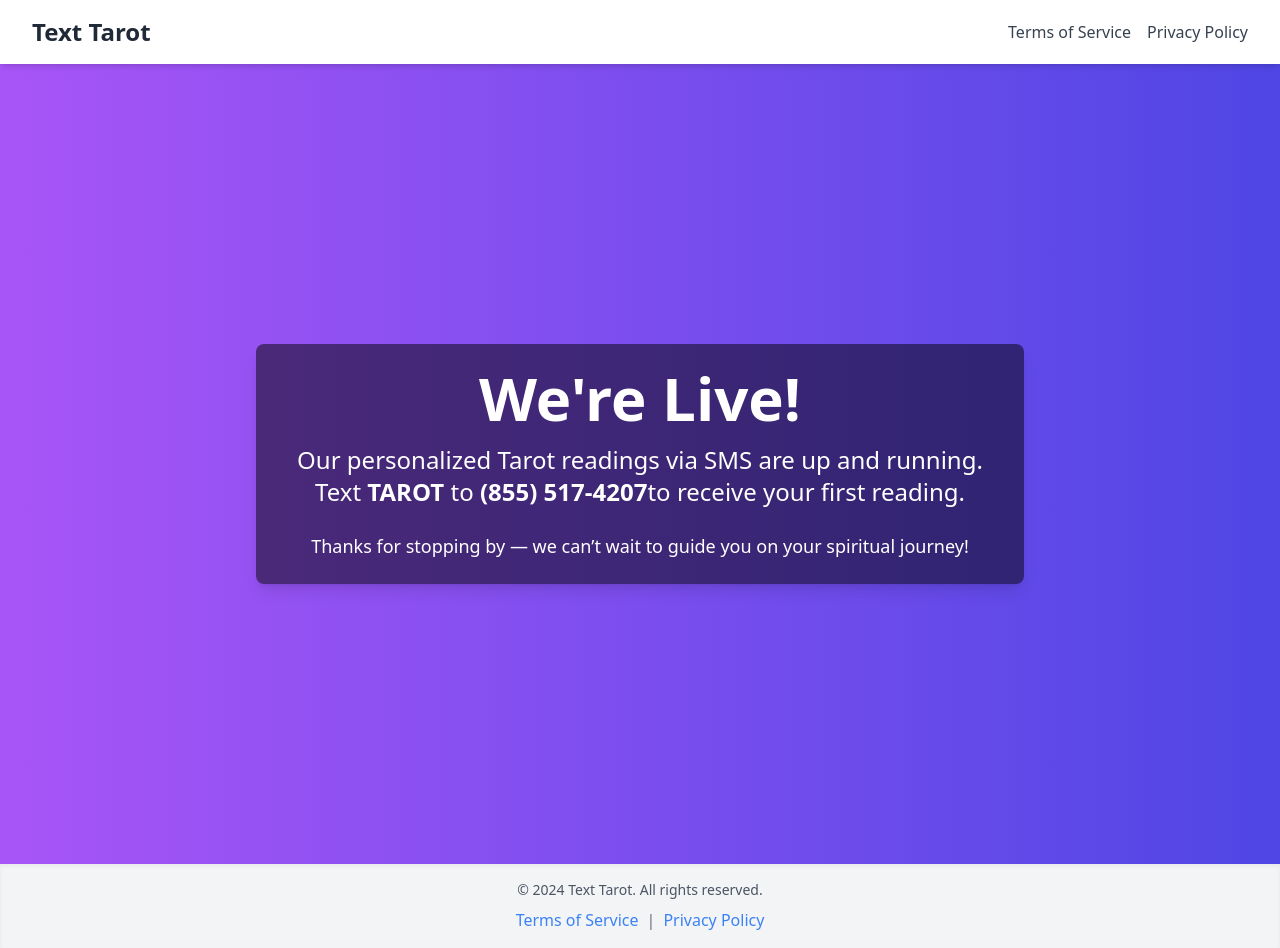
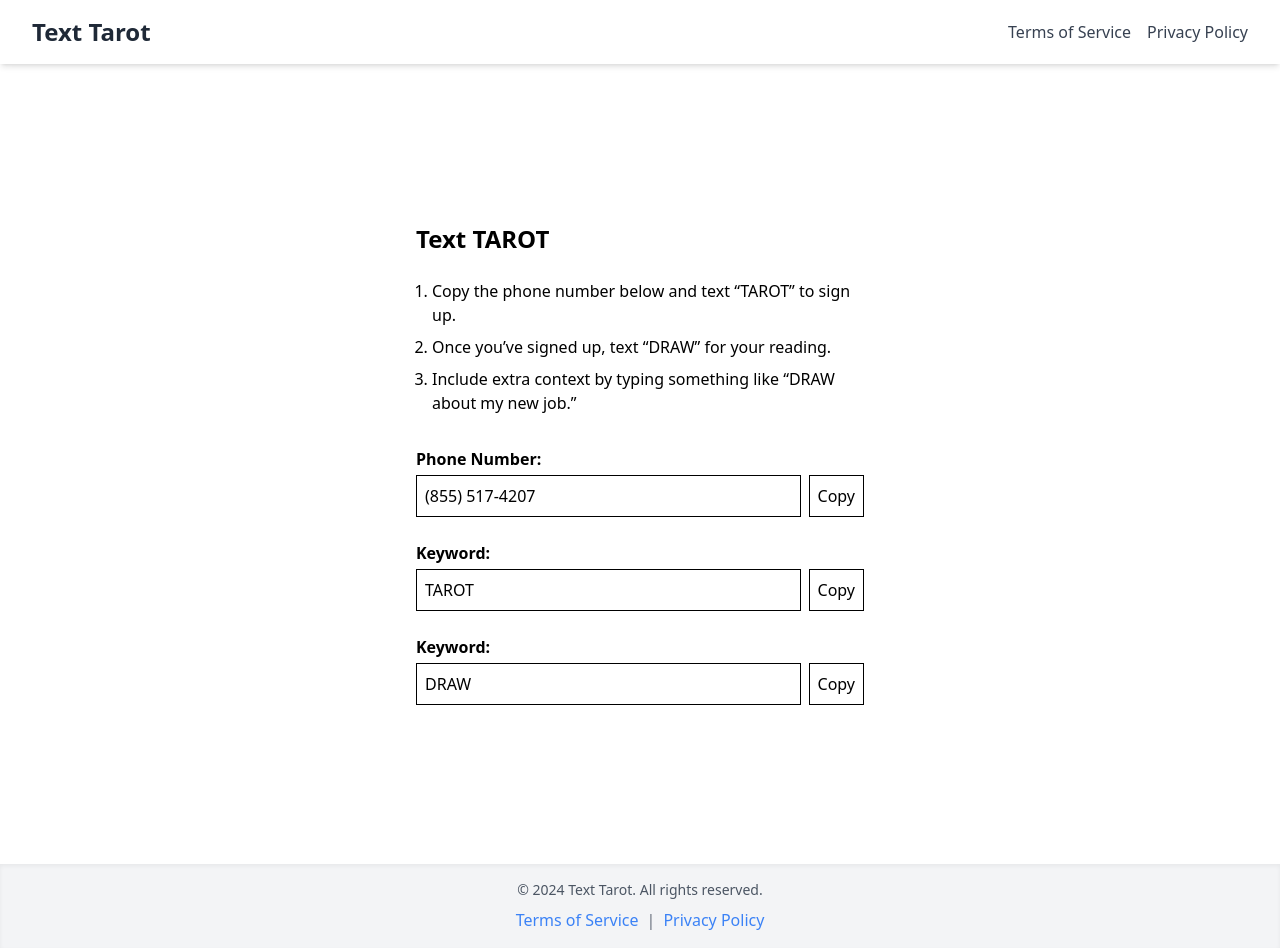
Before and after one commit to chrismeisner/text-tarot, a React (Create React App) app: page / in a window 1280 px wide. Built offline with nearby package versions, Linux system fonts and the light colour scheme.

Commit message:
better styling

```diff
--- a/src/pages/Home.jsx
+++ b/src/pages/Home.jsx
@@ -1,25 +1,82 @@
-import React from "react";
+import React, { useState } from "react";
 
 const Home = () => {
+  const phoneNumber = "(855) 517-4207";
+
+  // Simple copy function
+  const handleCopy = (text) => {
+	navigator.clipboard.writeText(text);
+	alert(`Copied "${text}" to the clipboard!`);
+  };
+
   return (
-	<>
-	  {/* Full-Screen Centered Container */}
-	  <div className="flex flex-col items-center justify-center min-h-screen bg-gradient-to-r from-purple-500 to-indigo-600">
-		{/* Overlay Container */}
-		<div className="text-center text-white p-6 bg-black bg-opacity-50 rounded-lg shadow-lg w-full max-w-3xl dark:bg-gray-700 dark:bg-opacity-75">
-		  <h1 className="text-4xl md:text-6xl font-extrabold mb-4">We're Live!</h1>
-		  <p className="text-lg md:text-2xl mb-6">
-			Our personalized Tarot readings via SMS are up and running.
-			Text <span className="font-semibold">TAROT</span> to
-			<span className="font-semibold"> (855) 517-4207</span>
-			to receive your first reading.
-		  </p>
-		  <p className="text-md md:text-lg mt-6">
-			Thanks for stopping by — we can’t wait to guide you on your spiritual journey!
-		  </p>
+	<div className="flex flex-col items-center justify-center min-h-screen bg-white p-4">
+	  <div className="max-w-md w-full text-black">
+		<h1 className="text-2xl font-bold mb-6">Text TAROT</h1>
+		<ol className="list-decimal ml-4 mb-8 space-y-2">
+		  <li>Copy the phone number below and text “TAROT” to sign up.</li>
+		  <li>Once you’ve signed up, text “DRAW” for your reading.</li>
+		  <li>Include extra context by typing something like “DRAW about my new job.”</li>
+		</ol>
+
+		{/* Phone Number Field */}
+		<div className="mb-6">
+		  <label className="block mb-1 font-semibold">Phone Number:</label>
+		  <div className="flex">
+			<input
+			  type="text"
+			  readOnly
+			  value={phoneNumber}
+			  className="border border-black p-2 w-full"
+			/>
+			<button
+			  onClick={() => handleCopy(phoneNumber)}
+			  className="border border-black p-2 ml-2"
+			>
+			  Copy
+			</button>
+		  </div>
+		</div>
+
+		{/* TAROT Field */}
+		<div className="mb-6">
+		  <label className="block mb-1 font-semibold">Keyword:</label>
+		  <div className="flex">
+			<input
+			  type="text"
+			  readOnly
+			  value="TAROT"
+			  className="border border-black p-2 w-full"
+			/>
+			<button
+			  onClick={() => handleCopy("TAROT")}
+			  className="border border-black p-2 ml-2"
+			>
+			  Copy
+			</button>
+		  </div>
+		</div>
+
+		{/* DRAW Field */}
+		<div>
+		  <label className="block mb-1 font-semibold">Keyword:</label>
+		  <div className="flex">
+			<input
+			  type="text"
+			  readOnly
+			  value="DRAW"
+			  className="border border-black p-2 w-full"
+			/>
+			<button
+			  onClick={() => handleCopy("DRAW")}
+			  className="border border-black p-2 ml-2"
+			>
+			  Copy
+			</button>
+		  </div>
 		</div>
 	  </div>
-	</>
+	</div>
   );
 };
 
```
Also changed, not shown: server.js (+64 -6 lines).
